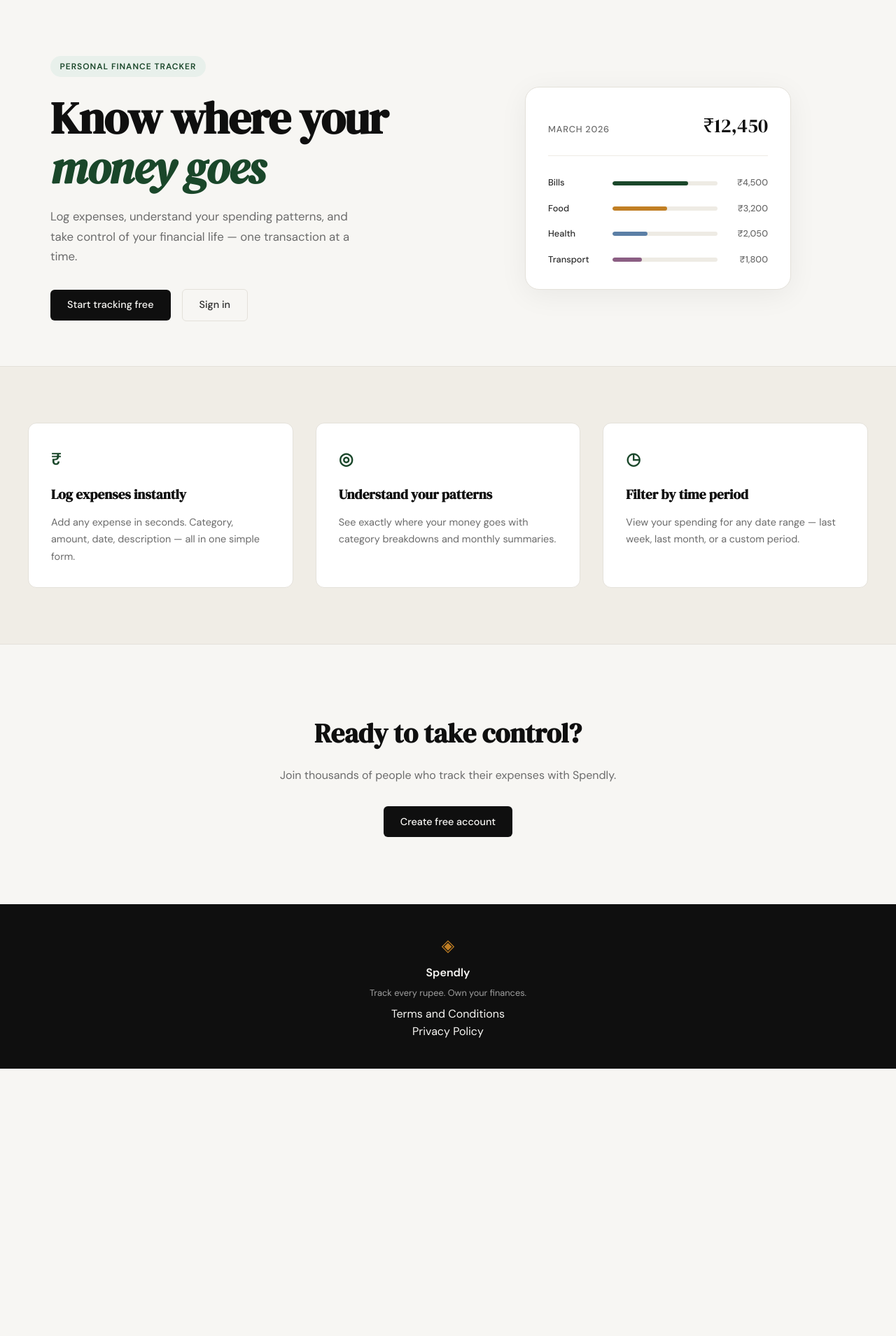
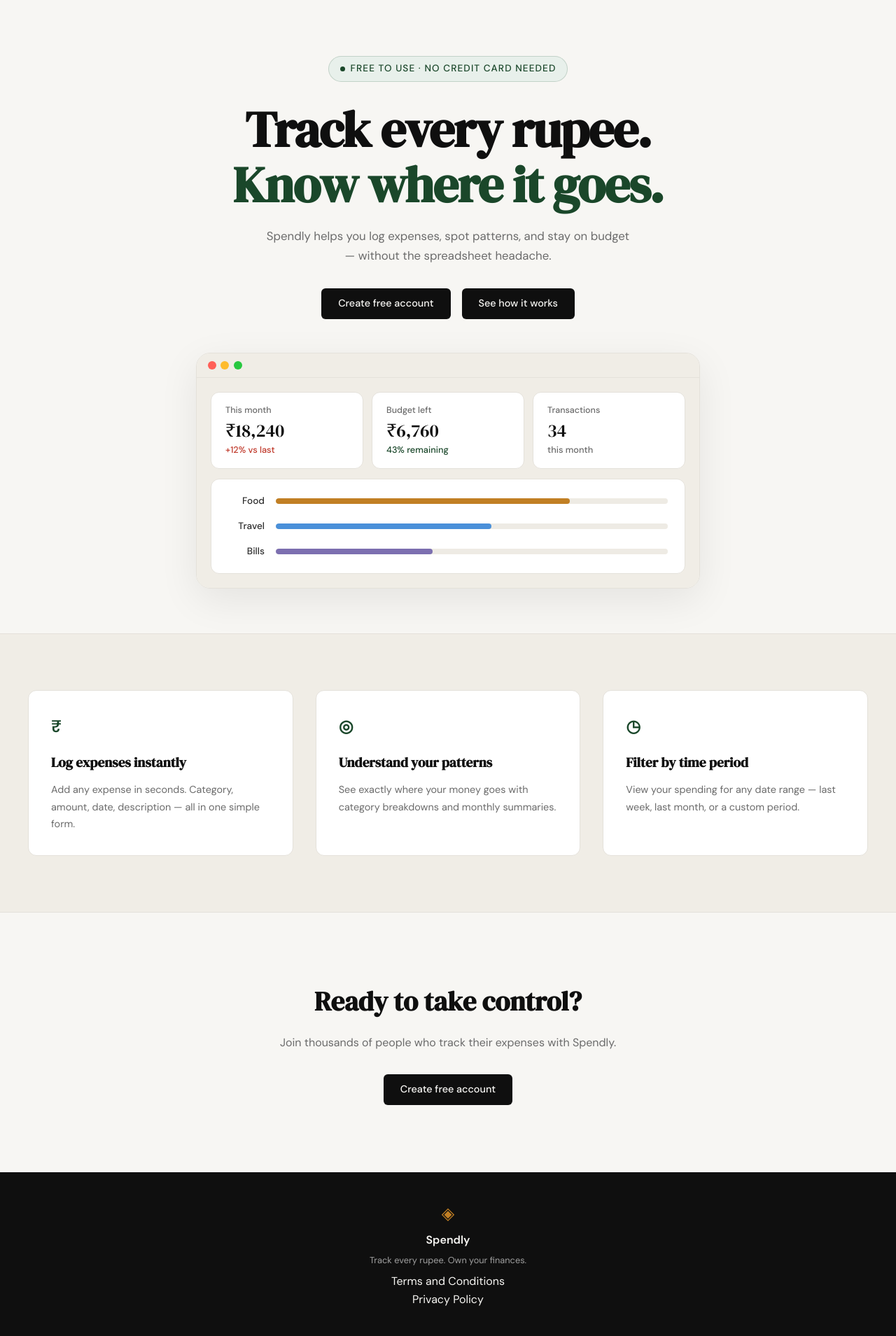
Before and after one commit to Arnav1108/spendly, a Flask app: page / in a window 1280 px wide. Shown: the part 61-1970 px from the top of the page at 70% size. Before the commit the page ends 1588 px from the top, so only its background shows below. Run offline with Flask 3, Linux system fonts and the light colour scheme.

Commit message:
landing: redesign hero section to match mockup

```diff
--- /dev/null
+++ b/static/css/landing.css
@@ -0,0 +1,205 @@
+/* ------------------------------------------------------------------ */
+/* Hero — overrides style.css grid layout for centered design          */
+/* ------------------------------------------------------------------ */
+
+.hero {
+    display: block;
+    text-align: center;
+    padding: 5rem 2rem 4rem;
+    max-width: 800px;
+    margin: 0 auto;
+}
+
+.hero-text {
+    margin-bottom: 3rem;
+}
+
+.hero-badge {
+    display: inline-flex;
+    align-items: center;
+    gap: 0.5rem;
+    background: var(--accent-light);
+    color: var(--accent);
+    font-size: 0.85rem;
+    font-weight: 500;
+    padding: 0.4rem 1rem;
+    border-radius: 999px;
+    border: 1px solid rgba(26, 71, 42, 0.18);
+    margin-bottom: 1.75rem;
+}
+
+.hero-badge-dot {
+    width: 7px;
+    height: 7px;
+    border-radius: 50%;
+    background: var(--accent);
+    flex-shrink: 0;
+}
+
+.hero-title {
+    font-family: var(--font-display);
+    font-size: clamp(2.5rem, 6vw, 4.5rem);
+    line-height: 1.1;
+    letter-spacing: -0.02em;
+    color: var(--ink);
+    margin-bottom: 1.25rem;
+}
+
+.hero-title-accent {
+    display: block;
+    color: var(--accent);
+}
+
+.hero-subtitle {
+    font-size: 1.05rem;
+    color: var(--ink-muted);
+    line-height: 1.7;
+    max-width: 520px;
+    margin: 0 auto 2rem;
+}
+
+.hero-actions {
+    display: flex;
+    gap: 1rem;
+    align-items: center;
+    justify-content: center;
+}
+
+/* ------------------------------------------------------------------ */
+/* Browser mock window                                                 */
+/* ------------------------------------------------------------------ */
+
+.hero-browser {
+    max-width: 720px;
+    margin: 0 auto;
+    border-radius: var(--radius-lg);
+    overflow: hidden;
+    border: 1px solid var(--border);
+    box-shadow: 0 16px 56px rgba(0, 0, 0, 0.08);
+}
+
+.browser-chrome {
+    background: var(--paper-warm);
+    padding: 0.7rem 1rem;
+    border-bottom: 1px solid var(--border);
+}
+
+.browser-dots {
+    display: flex;
+    gap: 0.4rem;
+    align-items: center;
+}
+
+.dot {
+    width: 12px;
+    height: 12px;
+    border-radius: 50%;
+}
+
+.dot-red    { background: #ff5f57; }
+.dot-yellow { background: #febc2e; }
+.dot-green  { background: #28c840; }
+
+.browser-body {
+    background: var(--paper-warm);
+    padding: 1.25rem;
+    display: flex;
+    flex-direction: column;
+    gap: 0.875rem;
+}
+
+/* ------------------------------------------------------------------ */
+/* Stat tiles                                                          */
+/* ------------------------------------------------------------------ */
+
+.stat-tiles {
+    display: grid;
+    grid-template-columns: repeat(3, 1fr);
+    gap: 0.75rem;
+}
+
+.stat-tile {
+    background: var(--paper-card);
+    border: 1px solid var(--border);
+    border-radius: var(--radius-md);
+    padding: 1rem 1.25rem;
+    display: flex;
+    flex-direction: column;
+    gap: 0.15rem;
+    text-align: left;
+}
+
+.stat-label {
+    font-size: 0.78rem;
+    color: var(--ink-muted);
+    font-weight: 500;
+}
+
+.stat-value {
+    font-family: var(--font-display);
+    font-size: 1.6rem;
+    color: var(--ink);
+    line-height: 1.2;
+}
+
+.stat-delta {
+    font-size: 0.8rem;
+    color: var(--ink-muted);
+    font-weight: 500;
+}
+
+.stat-delta-bad  { color: var(--danger); }
+.stat-delta-good { color: var(--accent); }
+
+/* ------------------------------------------------------------------ */
+/* Category bars                                                       */
+/* ------------------------------------------------------------------ */
+
+.cat-bars {
+    background: var(--paper-card);
+    border: 1px solid var(--border);
+    border-radius: var(--radius-md);
+    padding: 1.25rem 1.5rem;
+    display: flex;
+    flex-direction: column;
+    gap: 0.9rem;
+}
+
+.cat-bar-row {
+    display: grid;
+    grid-template-columns: 52px 1fr;
+    align-items: center;
+    gap: 1rem;
+}
+
+.cat-label {
+    font-size: 0.85rem;
+    font-weight: 500;
+    color: var(--ink-soft);
+    text-align: right;
+}
+
+.cat-track {
+    height: 8px;
+    background: var(--border-soft);
+    border-radius: 999px;
+    overflow: hidden;
+}
+
+.cat-fill {
+    height: 100%;
+    border-radius: 999px;
+}
+
+.cat-amber  { background: #c17f24; }
+.cat-blue   { background: #4a90d9; }
+.cat-purple { background: #7c6fb0; }
+
+/* ------------------------------------------------------------------ */
+/* Responsive                                                          */
+/* ------------------------------------------------------------------ */
+
+@media (max-width: 600px) {
+    .stat-tiles { grid-template-columns: 1fr; }
+    .hero { padding: 3rem 1rem 2.5rem; }
+}
--- a/templates/landing.html
+++ b/templates/landing.html
@@ -2,59 +2,69 @@
 
 {% block title %}Spendly — Track Every Rupee{% endblock %}
 
+{% block head %}
+<link rel="stylesheet" href="{{ url_for('static', filename='css/landing.css') }}">
+{% endblock %}
+
 {% block content %}
 
 <section class="hero">
-    <div class="hero-inner">
-        <div class="hero-badge">Personal Finance Tracker</div>
+    <div class="hero-text">
+        <div class="hero-badge">
+            <span class="hero-badge-dot"></span>
+            Free to use &middot; No credit card needed
+        </div>
         <h1 class="hero-title">
-            Know where your<br>
-            <em>money goes</em>
+            Track every rupee.<br>
+            <span class="hero-title-accent">Know where it goes.</span>
         </h1>
         <p class="hero-subtitle">
-            Log expenses, understand your spending patterns,
-            and take control of your financial life —
-            one transaction at a time.
+            Spendly helps you log expenses, spot patterns, and stay
+            on budget — without the spreadsheet headache.
         </p>
         <div class="hero-actions">
-            <a href="{{ url_for('register') }}" class="btn-primary">Start tracking free</a>
-            <a href="{{ url_for('login') }}" class="btn-ghost">Sign in</a>
+            <a href="{{ url_for('register') }}" class="btn-primary">Create free account</a>
+            <a href="#features" class="btn-primary">See how it works</a>
         </div>
     </div>
-    <div class="hero-visual">
-        <div class="mock-card">
-            <div class="mock-card-header">
-                <span class="mock-label">March 2026</span>
-                <span class="mock-total">₹12,450</span>
+    <div class="hero-browser">
+        <div class="browser-chrome">
+            <div class="browser-dots">
+                <span class="dot dot-red"></span>
+                <span class="dot dot-yellow"></span>
+                <span class="dot dot-green"></span>
             </div>
-            <div class="mock-bars">
-                <div class="mock-bar-row">
-                    <span class="mock-cat">Bills</span>
-                    <div class="mock-bar-track">
-                        <div class="mock-bar" style="width: 72%"></div>
-                    </div>
-                    <span class="mock-amt">₹4,500</span>
+        </div>
+        <div class="browser-body">
+            <div class="stat-tiles">
+                <div class="stat-tile">
+                    <span class="stat-label">This month</span>
+                    <span class="stat-value">₹18,240</span>
+                    <span class="stat-delta stat-delta-bad">+12% vs last</span>
                 </div>
-                <div class="mock-bar-row">
-                    <span class="mock-cat">Food</span>
-                    <div class="mock-bar-track">
-                        <div class="mock-bar mock-bar-2" style="width: 52%"></div>
-                    </div>
-                    <span class="mock-amt">₹3,200</span>
+                <div class="stat-tile">
+                    <span class="stat-label">Budget left</span>
+                    <span class="stat-value">₹6,760</span>
+                    <span class="stat-delta stat-delta-good">43% remaining</span>
                 </div>
-                <div class="mock-bar-row">
-                    <span class="mock-cat">Health</span>
-                    <div class="mock-bar-track">
-                        <div class="mock-bar mock-bar-3" style="width: 33%"></div>
-                    </div>
-                    <span class="mock-amt">₹2,050</span>
+                <div class="stat-tile">
+                    <span class="stat-label">Transactions</span>
+                    <span class="stat-value">34</span>
+                    <span class="stat-delta">this month</span>
                 </div>
-                <div class="mock-bar-row">
-                    <span class="mock-cat">Transport</span>
-                    <div class="mock-bar-track">
-                        <div class="mock-bar mock-bar-4" style="width: 28%"></div>
-                    </div>
-                    <span class="mock-amt">₹1,800</span>
+            </div>
+            <div class="cat-bars">
+                <div class="cat-bar-row">
+                    <span class="cat-label">Food</span>
+                    <div class="cat-track"><div class="cat-fill cat-amber" style="width: 75%"></div></div>
+                </div>
+                <div class="cat-bar-row">
+                    <span class="cat-label">Travel</span>
+                    <div class="cat-track"><div class="cat-fill cat-blue" style="width: 55%"></div></div>
+                </div>
+                <div class="cat-bar-row">
+                    <span class="cat-label">Bills</span>
+                    <div class="cat-track"><div class="cat-fill cat-purple" style="width: 40%"></div></div>
                 </div>
             </div>
         </div>
```
